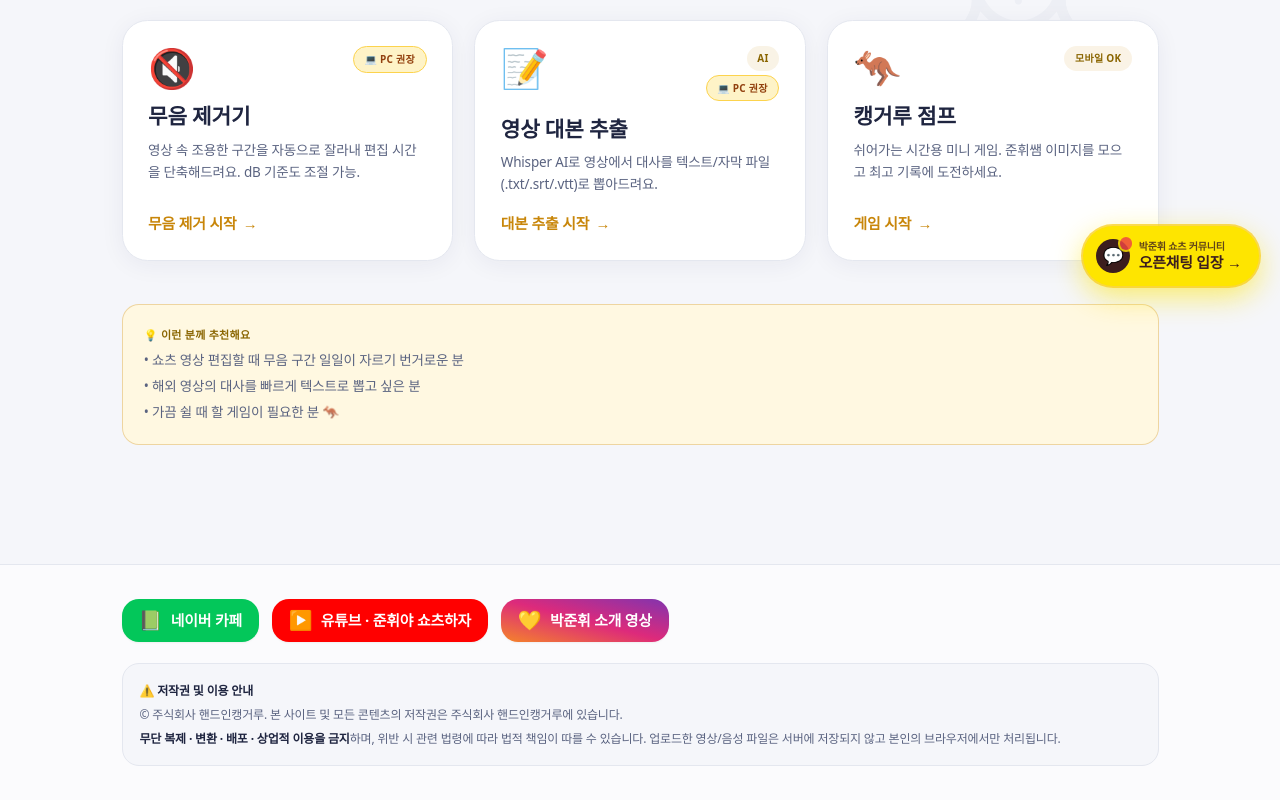
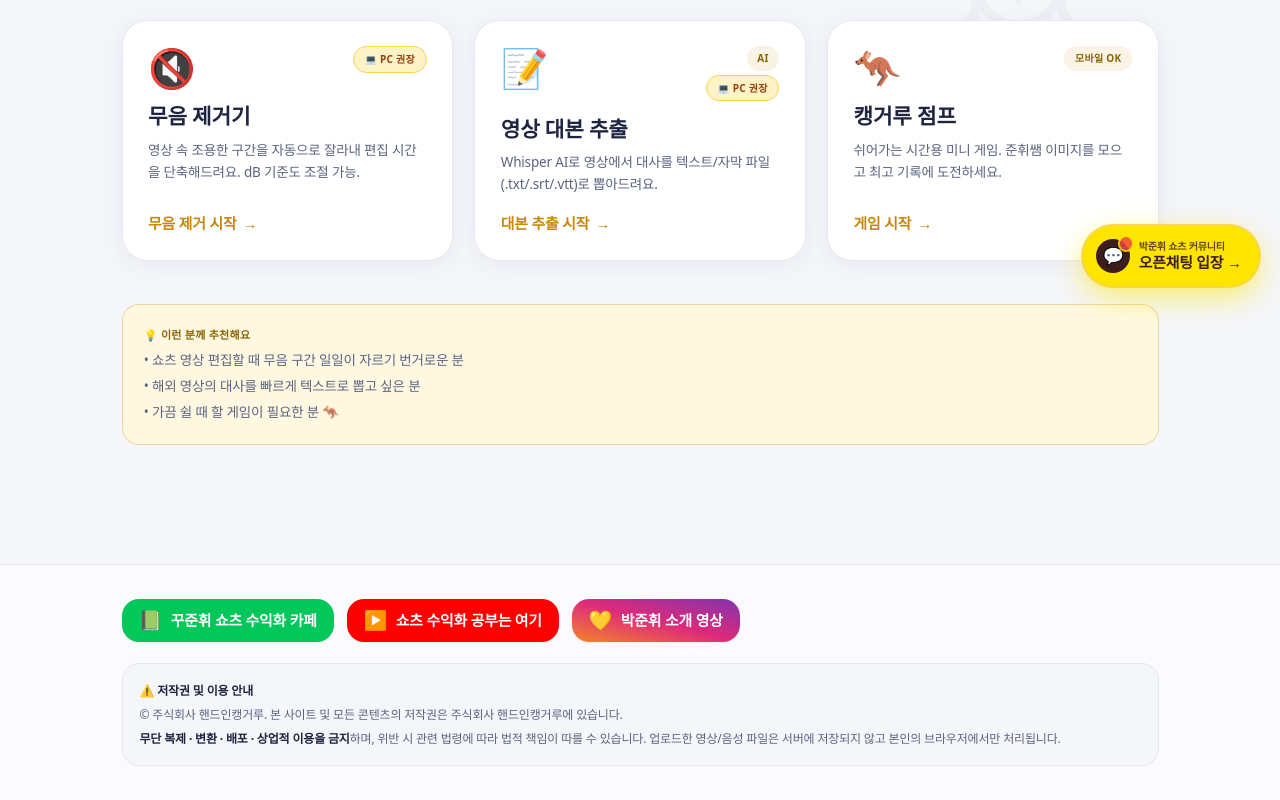
Before and after one commit to qkr9073-glitch/shorts-helper-lite, a React (Vite) app: page / in a window 1280 px wide. Shown: the part 493-1293 px from the top of the page. Built offline with nearby package versions, Linux system fonts and the light colour scheme; a web font is replaced by a local one.

Commit message:
Update footer labels to marketing-friendly copy

```diff
--- a/src/components/Layout.tsx
+++ b/src/components/Layout.tsx
@@ -60,7 +60,7 @@ export default function Layout() {
               className="inline-flex items-center gap-2 px-4 py-2.5 rounded-2xl bg-[#03C75A] hover:bg-[#02b352] text-white text-sm font-semibold transition shadow-sm"
             >
               <span className="text-lg leading-none">📗</span>
-              <span>네이버 카페</span>
+              <span>꾸준휘 쇼츠 수익화 카페</span>
             </a>
             <a
               href={YT_URL}
@@ -69,7 +69,7 @@ export default function Layout() {
               className="inline-flex items-center gap-2 px-4 py-2.5 rounded-2xl bg-[#FF0000] hover:bg-[#dd0000] text-white text-sm font-semibold transition shadow-sm"
             >
               <span className="text-lg leading-none">▶️</span>
-              <span>유튜브 · 준휘야 쇼츠하자</span>
+              <span>쇼츠 수익화 공부는 여기</span>
             </a>
             <a
               href="https://www.instagram.com/p/DXd3QbwEz74/"
```
